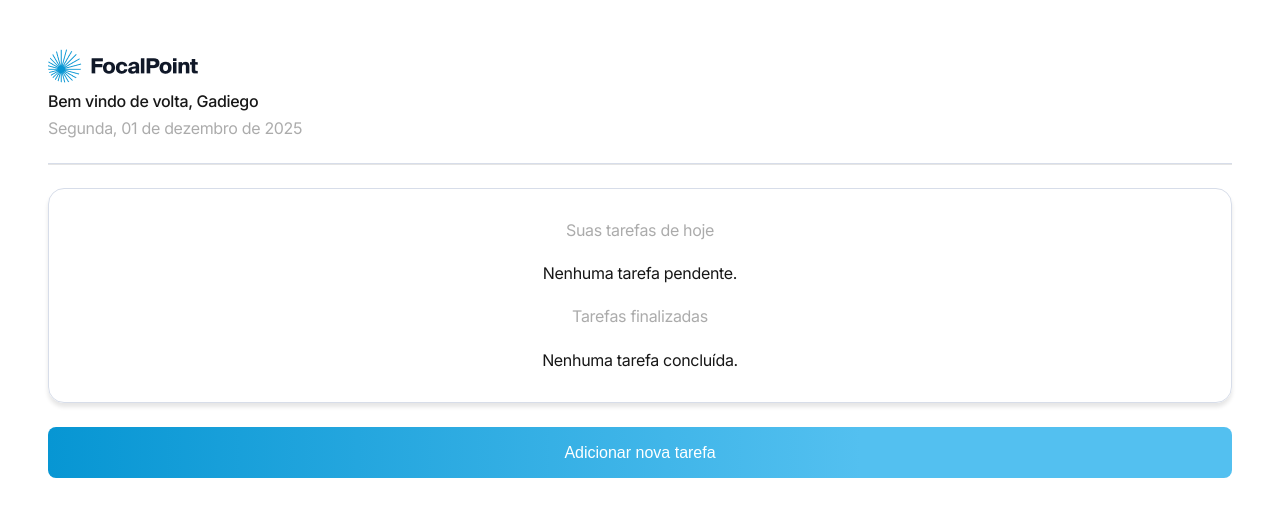
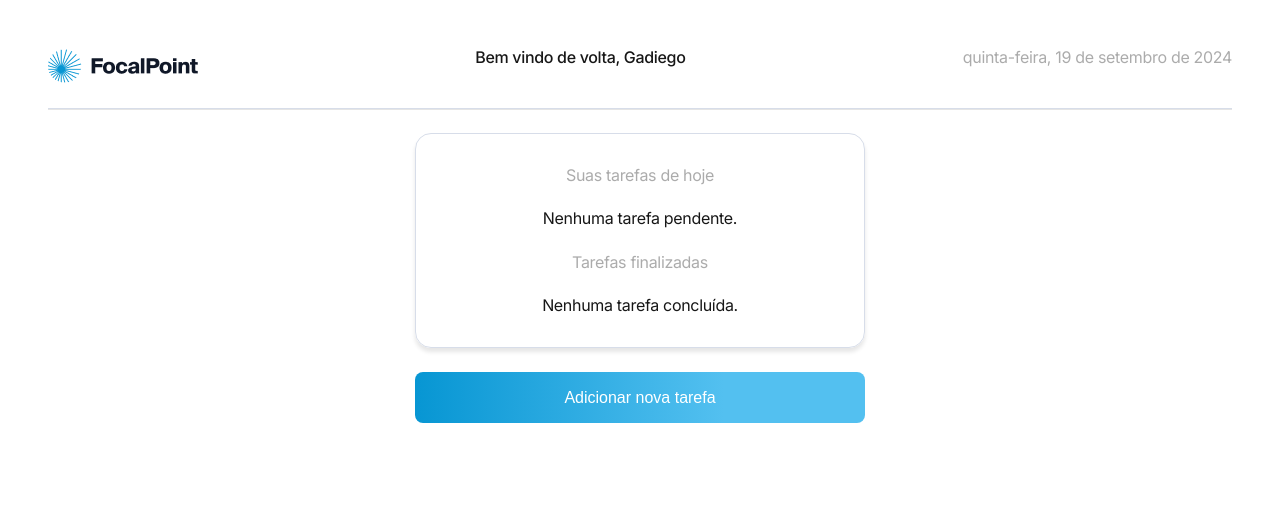
Before and after one commit to GadiegoN/focal-point, a Next.js app: page / in a window 1280 px wide. Shown: the top 516 px of the page. Built offline with nearby package versions, Linux system fonts and the light colour scheme.

Commit message:
chore: add responsive for desktop

```diff
--- a/package.json
+++ b/package.json
@@ -9,6 +9,7 @@
     "lint": "next lint"
   },
   "dependencies": {
+    "dayjs": "^1.11.13",
     "next": "14.2.12",
     "react": "^18",
     "react-dom": "^18",
--- a/src/app/globals.scss
+++ b/src/app/globals.scss
@@ -32,6 +32,13 @@ body {
   -moz-osx-font-smoothing: grayscale;
 }
 
+main {
+  display: flex;
+  width: 100%;
+  flex-direction: column;
+  align-items: center;
+}
+
 * {
   box-sizing: border-box;
   padding: 0;
--- a/src/components/button/button.module.scss
+++ b/src/components/button/button.module.scss
@@ -1,5 +1,6 @@
 .button {
     width: 100%;
+    max-width: 450px;
     height: 51px;
     padding: 10px 20px;
     border-radius: 8px;
--- a/src/components/card/card.module.scss
+++ b/src/components/card/card.module.scss
@@ -1,5 +1,8 @@
 .cardContainer {
     width: 100%;
+    max-width: 450px;
+    margin-left: auto;
+    margin-right: auto;
 
     display: flex;
     flex-direction: column;
--- a/src/components/dialog/dialog.module.scss
+++ b/src/components/dialog/dialog.module.scss
@@ -15,10 +15,11 @@
     background-color: white;
     padding: 24px;
     border-radius: 10px;
-    width: 100%;
-    height: 100%;
+    width: 100vw;
+    height: 100vh;
     box-shadow: 0px 4px 15px rgba(0, 0, 0, 0.3);
     display: flex;
+    justify-items: center;
     flex-direction: column;
 }
 
@@ -28,3 +29,10 @@
     gap: 32px;
     margin-bottom: 20px;
 }
+
+@media (min-width: 550px) {
+    .dialog {
+        width: 450px;
+        height: auto;
+    }
+}
--- a/src/components/header/header.module.scss
+++ b/src/components/header/header.module.scss
@@ -9,3 +9,11 @@
     margin-bottom: 24px;
     gap: 8px;
 }
+
+
+@media (min-width: 768px) {
+    .headerContainer {
+        justify-content: space-between;
+        flex-direction: row;
+    }
+}
--- a/src/components/header/index.tsx
+++ b/src/components/header/index.tsx
@@ -2,8 +2,14 @@ import Image from "next/image";
 import Logo from "@/assets/images/logo.png";
 import styles from "./header.module.scss";
 import { Heading } from "../headding";
+import dayjs from "dayjs";
+import ptBR from "dayjs/locale/pt-br";
+
+dayjs.locale(ptBR);
 
 export function Header() {
+  const date = dayjs().format("dddd, DD [de] MMMM [de] YYYY");
+
   return (
     <header className={styles.header}>
       <div className={styles.headerContainer}>
@@ -11,7 +17,7 @@ export function Header() {
 
         <Heading variant="title">Bem vindo de volta, Gadiego</Heading>
 
-        <Heading variant="subtitle">Segunda, 01 de dezembro de 2025</Heading>
+        <Heading variant="subtitle">{date}</Heading>
       </div>
     </header>
   );
--- a/src/components/input/input.module.scss
+++ b/src/components/input/input.module.scss
@@ -1,5 +1,6 @@
 .input {
   width: 100%;
+  max-width: 450px;
   height: 51px;
   padding: 16px;
   gap: 16px;
--- a/src/components/task-item/index.tsx
+++ b/src/components/task-item/index.tsx
@@ -16,9 +16,10 @@ interface TaskItemProps {
 export function TaskItem({ task, onToggle, onDelete }: TaskItemProps) {
   return (
     <div className={styles.container}>
-      <label className={styles.checkboxContainer}>
+      <label htmlFor={task.id} className={styles.checkboxContainer}>
         <input
           type="checkbox"
+          id={task.id}
           checked={task.isCompleted}
           onChange={onToggle}
           className={styles.checkbox}
--- a/src/components/task-item/task-item.module.scss
+++ b/src/components/task-item/task-item.module.scss
@@ -8,17 +8,23 @@
     border-radius: 8px;
     background-color: #fff;
     box-shadow: 0 2px 4px rgba(0, 0, 0, 0.1);
+
+    &:hover {
+        background-color: var(--accent);
+        border: 1px solid var(--accent);
+        cursor: pointer;
+    }
 }
 
 .checkboxContainer {
     position: relative;
     display: inline-block;
+    cursor: pointer;
 }
 
 .checkbox {
     position: absolute;
     opacity: 0;
-    cursor: pointer;
     height: 0;
     width: 0;
 }
@@ -56,6 +62,11 @@
     font-weight: 400;
     line-height: 19.36px;
     letter-spacing: -0.02em;
+    display: block;
+    overflow: hidden;
+    white-space: nowrap;
+    text-overflow: ellipsis;
+    max-width: 100%;
 }
 
 .completed {
```
Also changed, not shown: 1 other file (tests, documents, lock files or other folders).
